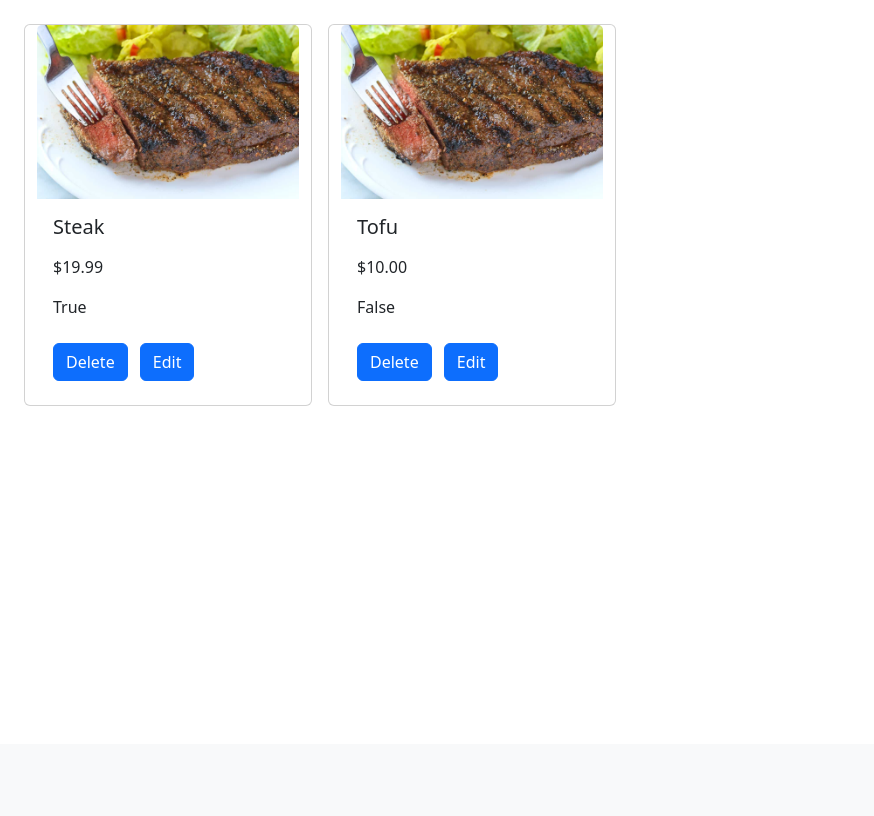
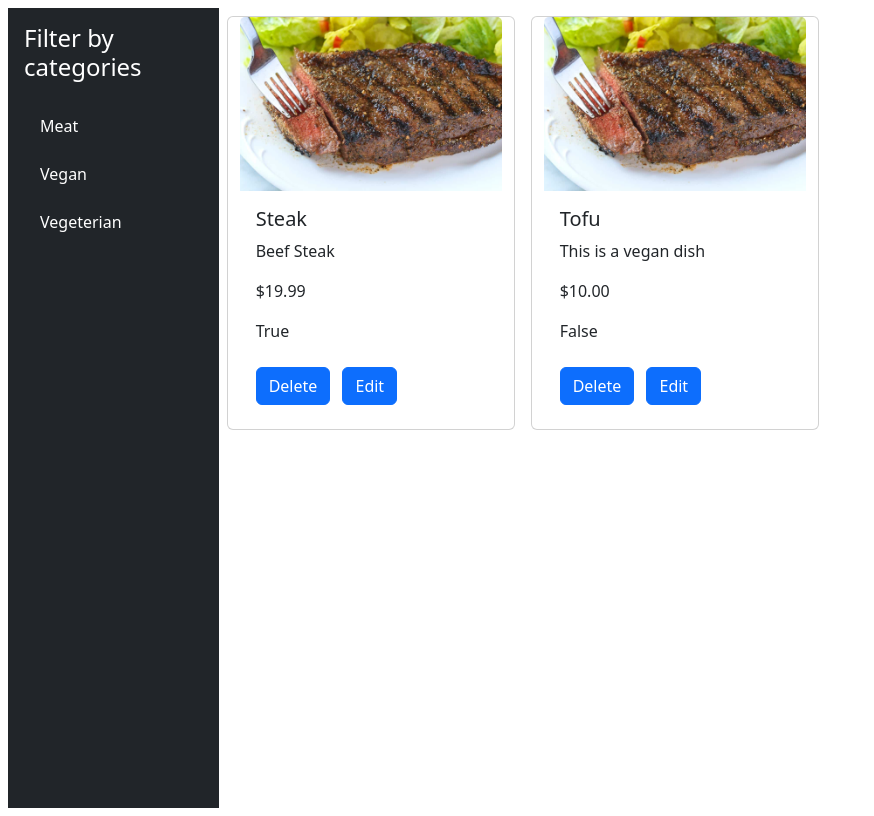
Before and after one commit to DaniloKoljensic007/Django-restaurant, a Django app: page /restaurant/menu/ in a window 1280 px wide. Shown: the part 56-872 px from the top of the page, without its empty margins (0-874 px from the left). Before the commit the page ends 462 px from the top, so only its background shows below. Run offline with Django 5.2, Linux system fonts and the light colour scheme; data comes from the database, SQL or seed files in the repository.

Commit message:
Adding sidebar

```diff
--- a/templates/base.html
+++ b/templates/base.html
@@ -45,7 +45,7 @@
         </div>
       </div>
     </nav>
-    {% block content %} {% endblock %}
+    <main>{% block content %} {% endblock %}</main>
 
     <script src="https://cdn.jsdelivr.net/npm/bootstrap@5.3.2/dist/js/bootstrap.bundle.min.js"></script>
   </body>
--- /dev/null
+++ b/templates/card.html
@@ -0,0 +1,14 @@
+{% load static %}
+<div class="card h-100 m-2" style="width: 18rem">
+  <a href="{% url 'detail' dish.id %}">
+    <img src="{% static 'dish1.jpg' %}" class="card-img-top" alt="..." />
+  </a>
+  <div class="card-body">
+    <h5 class="card-title">{{ dish.name }}</h5>
+    <p class="card-text">{{ dish.description }}</p>
+    <p class="card-text">${{ dish.price }}</p>
+    <p class="card-text">{{ dish.is_available }}</p>
+    <a href="{% url 'delete' dish.id %}" class="btn btn-primary">Delete</a>
+    <a href="{% url 'edit' dish.id %}" class="btn btn-primary m-2">Edit</a>
+  </div>
+</div>
--- a/templates/index.html
+++ b/templates/index.html
@@ -7,25 +7,27 @@
   </head>
   <body>
     {% extends 'base.html' %} {% block content %}
-    <div class="row m-3">
-      {% for dish in dishes %}
-      <div class="card h-100 m-2" style="width: 18rem">
-        {% load static %}
-        <img src="{% static 'dish1.jpg' %}" class="card-img-top" alt="..." />
-        <div class="card-body">
-          <h5 class="card-title">{{dish.name}}</h5>
-          <p class="card-text">{{dish.decription}}</p>
-          <p class="card-text">${{dish.price}}</p>
-          <p class="card-text">{{dish.is_available}}</p>
-          <a href="{% url 'delete' dish.id %}" class="btn btn-primary"
-            >Delete</a
-          >
-          <a href="{% url 'edit' dish.id %}" class="btn btn-primary m-2"
-            >Edit</a
-          >
-        </div>
+
+    <div class="row m-2">
+      <div
+        class="col-md-3 col-lg-2 bg-dark text-white d-flex flex-column vh-100 p-3"
+      >
+        <h4 class="mb-4">Filter by categories</h4>
+        <ul class="nav flex-column">
+          <li class="nav-item mb-2">
+            <a href="#" class="nav-link text-white">Meat</a>
+          </li>
+          <li class="nav-item mb-2">
+            <a href="#" class="nav-link text-white">Vegan</a>
+          </li>
+          <li class="nav-item mb-2">
+            <a href="#" class="nav-link text-white">Vegeterian</a>
+          </li>
+        </ul>
       </div>
-      {% endfor %} {% endblock %}
+
+      {% for dish in dishes %} {% include 'card.html'%} {% endfor %}
     </div>
+    {% endblock %}
   </body>
 </html>
```
